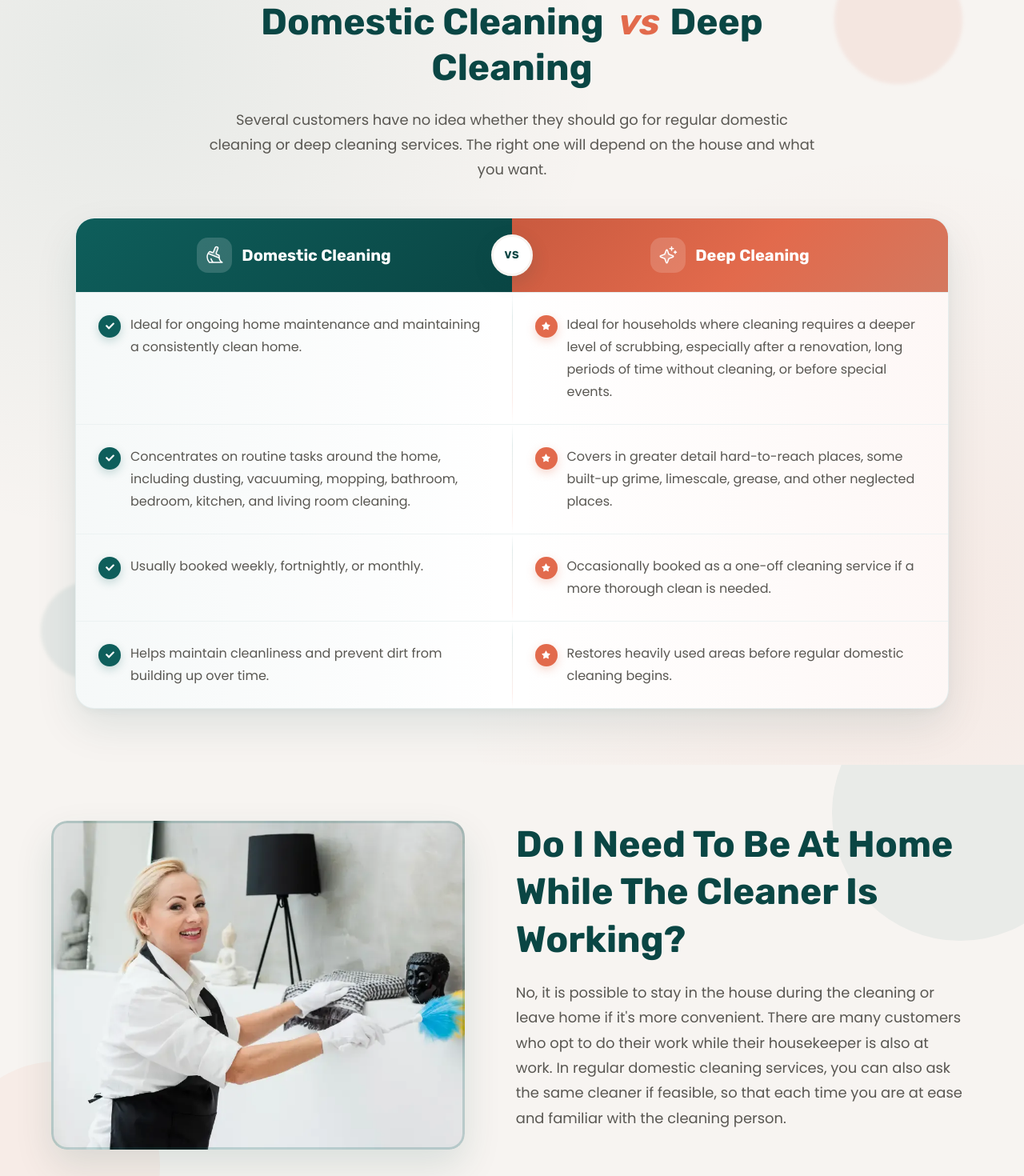
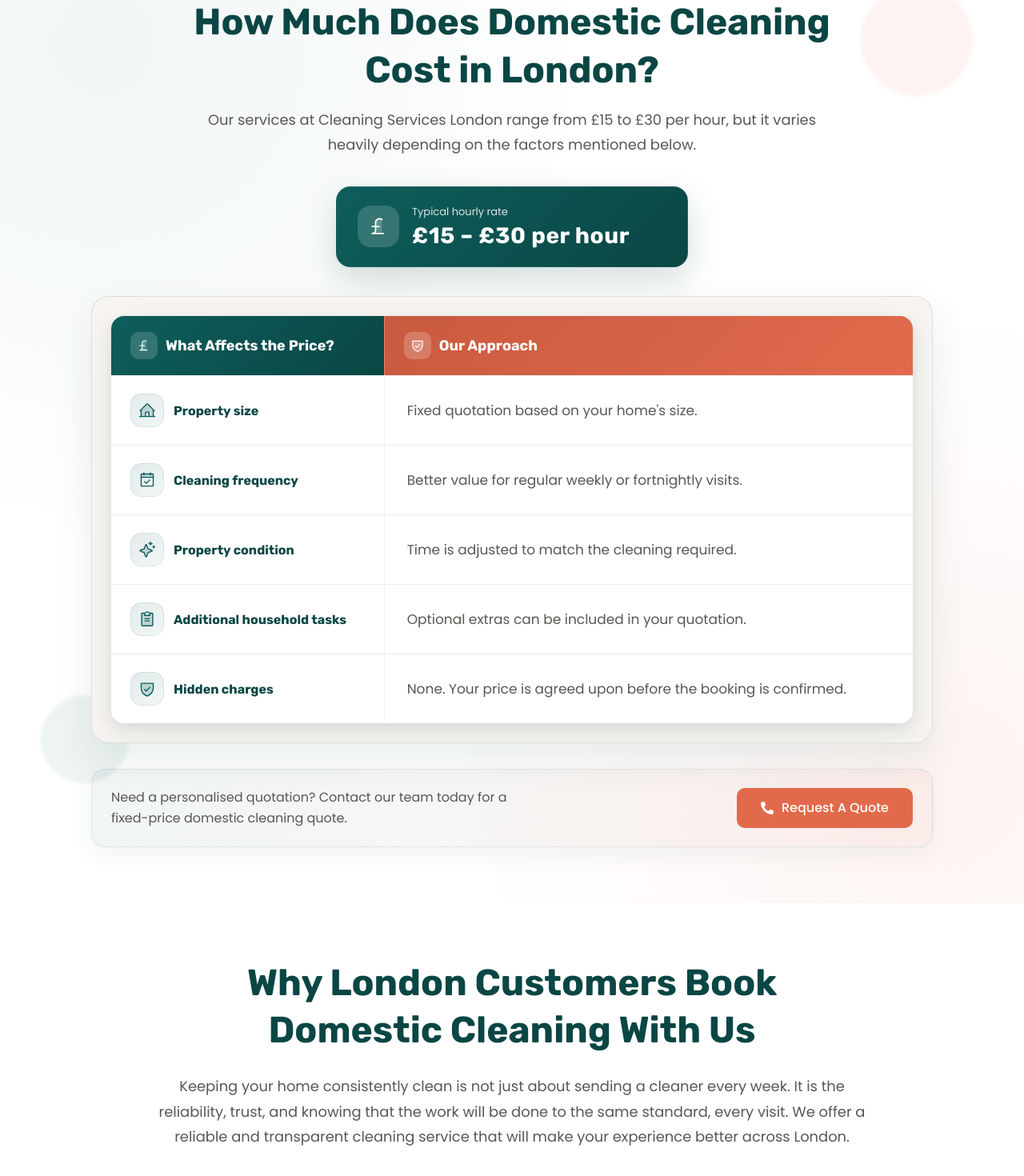
Before and after one commit to hardeepkaur-gif/cleaning, a Next.js app: page /domestic-cleaning-services in a window 1280 px wide. Shown: the part 6100-7570 px from the top of the page at 80% size. Built offline with nearby package versions, Linux system fonts and the light colour scheme.

Commit message:
Domestic cleaning page remove some section and change replace ment

```diff
--- a/src/app/domestic-cleaning-services/page.tsx
+++ b/src/app/domestic-cleaning-services/page.tsx
@@ -7,11 +7,8 @@ import DomesticCtaSection from "@/components/domestic/DomesticCtaSection";
 import DomesticCleaningHoursSection from "@/components/domestic/DomesticCleaningHoursSection";
 import DomesticChecklistSection from "@/components/domestic/DomesticChecklistSection";
 import DomesticAdditionalCtaSection from "@/components/domestic/DomesticAdditionalCtaSection";
-import DomesticVsDeepSection from "@/components/domestic/DomesticVsDeepSection";
-import DomesticAtHomeSection from "@/components/domestic/DomesticAtHomeSection";
 import DomesticPricingSection from "@/components/domestic/DomesticPricingSection";
 import DomesticWhyChooseSection from "@/components/domestic/DomesticWhyChooseSection";
-import DomesticPrepareSection from "@/components/domestic/DomesticPrepareSection";
 import DomesticFinalCtaSection from "@/components/domestic/DomesticFinalCtaSection";
 import DomesticFaqSection from "@/components/domestic/DomesticFaqSection";
 import styles from "./page.module.css";
@@ -33,11 +30,8 @@ export default function DomesticCleaningServicesPage() {
       <DomesticCleaningHoursSection />
       <DomesticChecklistSection />
       <DomesticAdditionalCtaSection />
-      <DomesticVsDeepSection />
-      <DomesticAtHomeSection />
       <DomesticPricingSection />
       <DomesticWhyChooseSection />
-      <DomesticPrepareSection />
       <DomesticFinalCtaSection />
       <DomesticFaqSection />
     </main>
--- a/src/components/domestic/domesticFaqData.ts
+++ b/src/components/domestic/domesticFaqData.ts
@@ -25,9 +25,9 @@ export const domesticFaqs: DomesticFaqItem[] = [
     img: `${faqImgBase}/faq-how-many-hours.webp`,
   },
   {
-    q: "What is the difference between domestic cleaning and deep cleaning?",
-    a: "Domestic cleaning is all about keeping your house clean by using regular cleaning services like dusting, vacuuming, and mopping. Deep cleaning is a more thorough cleaning that deals with areas that are not regularly cleaned and with built-up dirt and neglected areas.",
-    img: `${faqImgBase}/faq-domestic-vs-deep.webp`,
+    q: "Do I Need to Be at Home While the Cleaner Is Working?",
+    a: "No, it is possible to stay in the house during the cleaning or leave home if it's more convenient. There are many customers who opt to do their work while their housekeeper is also at work. In regular domestic cleaning services, you can also ask the same cleaner if feasible, so that each time you are at ease and familiar with the cleaning person.",
+    img: "/images/domestic/domestic-at-home-cleaner.webp",
   },
   {
     q: "Can I request the same cleaner every visit?",
```
